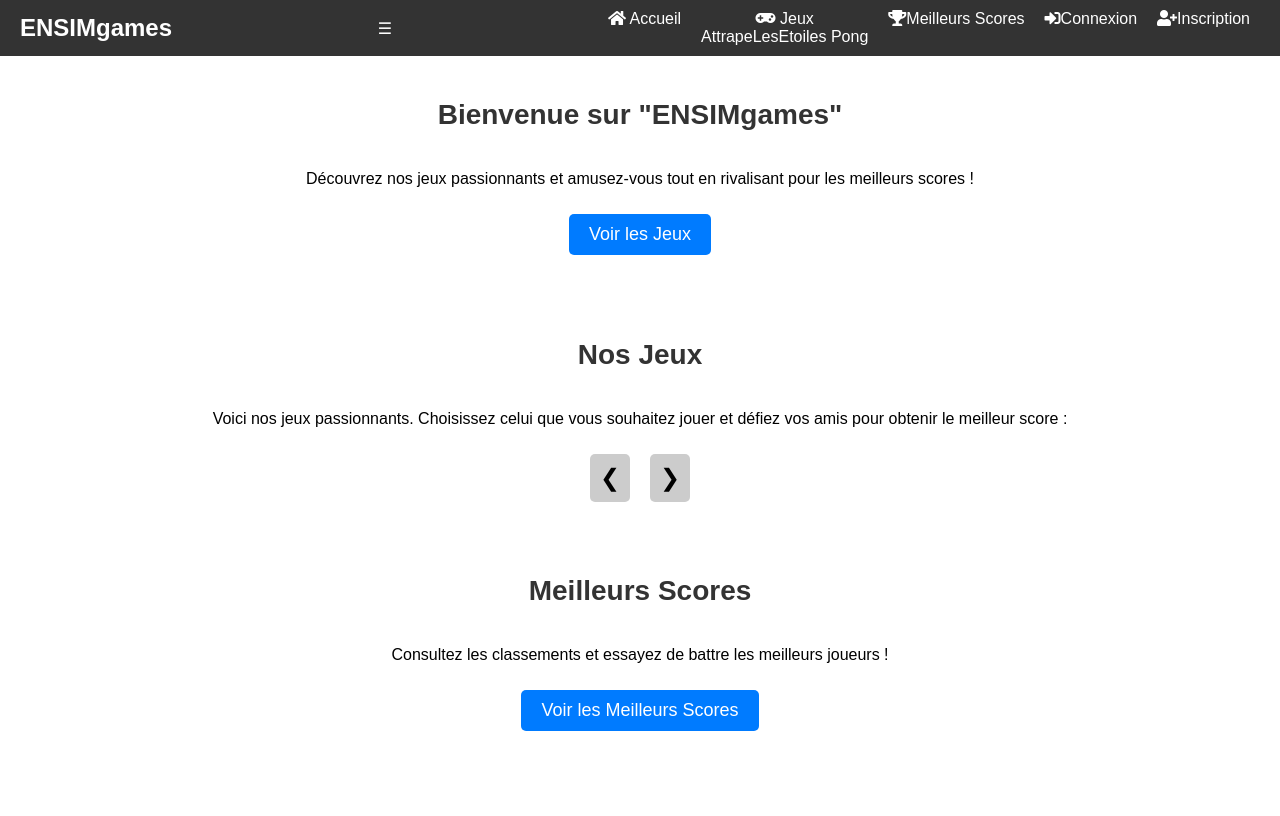
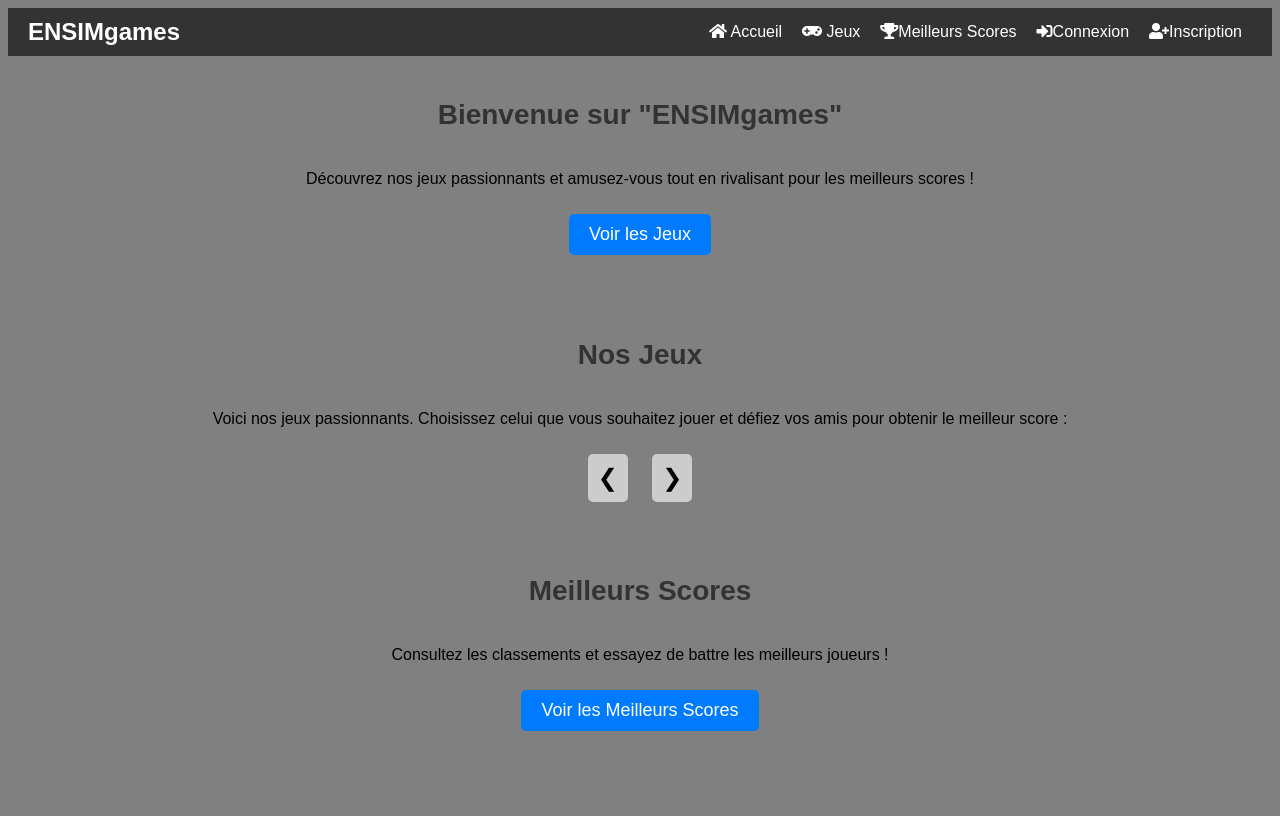
Before and after one commit to dylanmarty/ProgramationWeb, a PHP site: page / in a window 1280 px wide. Before the commit the page ends 731 px from the top, so only its background shows below. Run offline with PHP 8.4, Linux system fonts and the light colour scheme.

Commit message:
Correction problemes

```diff
--- a/AttrapeLesEtoiles.php
+++ b/AttrapeLesEtoiles.php
@@ -25,8 +25,8 @@
     die("Échec de connexion à la base de données : " . $conn->connect_error);
   }
         $req = $conn->prepare("SELECT AttrapeEtoile FROM MeilleursScore");
-        $req->execute();
-        $req->store_result();
+   //     $req->execute();
+   //     $req->store_result();
   ?>
 
   <script>
--- a/BarreNavigation.php
+++ b/BarreNavigation.php
@@ -1,5 +1,4 @@
 <?php
-// Vérifiez si la session est déjà démarrée
 if (session_status() == PHP_SESSION_NONE) {
   session_start();
 }
@@ -12,7 +11,7 @@
 <head>
   <meta charset="UTF-8">
   <meta name="viewport" content="width=device-width, initial-scale=1.0">
-  <link href="css/style.css" rel="stylesheet">
+  <link href="css/BarreNavigation.css" rel="stylesheet">
   <link rel="stylesheet" href="https://cdnjs.cloudflare.com/ajax/libs/font-awesome/5.15.4/css/all.min.css">
   <title>ENSIMgames</title>
 </head>
@@ -21,19 +20,22 @@
   <!-- Menu de navigation -->
   <header class="navbar">
     <h1>ENSIMgames</h1>
-    <div class="menu-icon" onclick="toggleMenu()">&#9776;</div>
     <ul class="nav-links">
       <li><a href="index.php"><i class="fas fa-home"></i> Accueil</a></li>
       <!-- Menu déroulant pour les jeux -->
-      <li class="dropdown">
-        <a href="#" class="dropbtn"><i class="fas fa-gamepad"></i> Jeux</a>
-        <div class="dropdown-content">
-          <a href="AttrapeLesEtoiles.php">AttrapeLesEtoiles</a>
-          <a href="Pong.php">Pong</a>
+      <li>
+        <div class="dropdown">
+          <a class="dropbtn"><i class="fas fa-gamepad"></i> Jeux</a>
+          <div class="dropdown-content">
+            <a href="AttrapeLesEtoiles.php">AttrapeLesEtoiles</a>
+            <a href="Pong.php">Pong</a>
+            <a href="Memoire_Carte.php">Mémory</a>
+          </div>
+        </div>
       </li>
-      </div>
+
       </li>
-      <li><a href="Meilleur_score.php"><i class="fas fa-trophy"></i>Meilleurs Scores</a></li>
+      <li><a href="Meilleur_Score.php"><i class="fas fa-trophy"></i>Meilleurs Scores</a></li>
 
       <?php if (isset($_SESSION['Nom']) && isset($_SESSION['Prenom'])): ?>
         <!-- Si l'utilisateur est connecté -->
--- a/BaseDeDonnesSQLExportation/Uilitsateurs.sql
+++ b/BaseDeDonnesSQLExportation/Uilitsateurs.sql
@@ -32,6 +32,7 @@
   `ID` int(11) NOT NULL,
   `AttrapeEtoile` int(11) NOT NULL DEFAULT 0,
   `Pong` int(11) NOT NULL
+  `Memory` int(11) NOT NULL
 ) ENGINE=InnoDB DEFAULT CHARSET=latin1;
 
 -- --------------------------------------------------------
--- /dev/null
+++ b/CSS/BarreNavigation.css
@@ -0,0 +1,80 @@
+/* Style pour le menu déroulant */
+.dropdown-content {
+    display: none; /* Par défaut, la liste est cachée */
+    position: absolute;
+    min-width: 160px;
+    z-index: 1;
+  }
+
+  .dropdown:hover .dropdown-content {
+    display: block; /* Affiche la liste au survol */
+  }
+
+  /* Style du bouton */
+  #dropbtn {
+    padding: 10px 20px;
+    font-size: 16px;
+    border: none;
+    cursor: pointer;
+  }
+
+  /* Styles pour les petits écrans */
+@media (max-width: 768px) {
+    .navbar {
+      flex-direction: column;
+      align-items: flex-start;
+    }
+
+    .nav-links {
+      flex-direction: column;
+      width: 100%;
+      display: none;
+    }
+
+    .nav-links.active {
+      display: flex;
+    }
+
+    .nav-links li {
+      margin: 10px 0;
+    }
+
+    .menu-icon {
+      display: block;
+    }
+  }
+
+  .navbar {
+  display: flex;
+  justify-content: space-between;
+  align-items: center;
+  background-color: #333;
+  padding: 10px 20px;
+  color: white;
+}
+
+.navbar h1 {
+  margin: 0;
+  font-size: 24px;
+}
+
+.nav-links {
+  display: flex;
+  list-style: none;
+  margin: 0;
+  padding: 0;
+}
+
+.nav-links li {
+  margin: 0 10px;
+}
+
+.nav-links a {
+  color: white;
+  text-decoration: none;
+  font-size: 16px;
+}
+
+.nav-links a:hover {
+  text-decoration: underline;
+}
--- a/CSS/style.css
+++ b/CSS/style.css
@@ -1,75 +1,12 @@
 body {
   font-family: Arial, sans-serif;
   text-align: center;
-  margin: 0;
-  padding: 0;
+  background-color: gray;
   flex-direction: column;
   align-items: center;
   justify-content: center;
   min-height: 100vh;
 }
-
-.navbar {
-  display: flex;
-  justify-content: space-between;
-  align-items: center;
-  background-color: #333;
-  padding: 10px 20px;
-  color: white;
-}
-
-.navbar h1 {
-  margin: 0;
-  font-size: 24px;
-}
-
-.nav-links {
-  display: flex;
-  list-style: none;
-  margin: 0;
-  padding: 0;
-}
-
-.nav-links li {
-  margin: 0 10px;
-}
-
-.nav-links a {
-  color: white;
-  text-decoration: none;
-  font-size: 16px;
-}
-
-.nav-links a:hover {
-  text-decoration: underline;
-}
-
-/* Styles pour les petits écrans */
-@media (max-width: 768px) {
-  .navbar {
-    flex-direction: column;
-    align-items: flex-start;
-  }
-
-  .nav-links {
-    flex-direction: column;
-    width: 100%;
-    display: none;
-  }
-
-  .nav-links.active {
-    display: flex;
-  }
-
-  .nav-links li {
-    margin: 10px 0;
-  }
-
-  .menu-icon {
-    display: block;
-  }
-}
-
 
 .section {
 
@@ -111,19 +48,13 @@
   background-color: #0056b3;
 }
 
-/* Style pour le menu déroulant */
-.dropdown {
-  position: relative;
-  display: inline-block;
-}
-
 #carousel {
-  display: flex;
+  display: relative;
   align-items: center;
 }
 
 #carousel-content {
-  display: flex;
+  display: relative;
   overflow: hidden;
   width: 300px;
   height: 400px;
--- a/Memoire_Carte.php
+++ b/Memoire_Carte.php
@@ -5,7 +5,10 @@
     <meta charset="UTF-8">
     <meta name="viewport" content="width=device-width, initial-scale=1.0">
     <title>Memory Game</title>
-    <link rel="stylesheet" href="css/Memoire_carte.css">
+    <link rel="stylesheet" href="css/Memoire_Carte.css">
+    <?php
+     include 'BarreNavigation.php';  // Inclure la barre de navigation
+    ?>
 </head>
 
 <body>
--- a/index.php
+++ b/index.php
@@ -1,14 +1,10 @@
-<?php
-session_start();
-?>
-
 <!DOCTYPE html>
 <html lang="fr">
 
 <head>
   <meta charset="UTF-8">
   <meta name="viewport" content="width=device-width, initial-scale=1.0">
-  <link href="css/style.css" rel="stylesheet">
+  <link href="css/Style.css" rel="stylesheet">
   <title>ENSIMgames</title>
 </head>
 
@@ -44,9 +40,12 @@
     <h3>Memoire carte</h3>
     <img src="img/AttrapeEtoiles.png" alt="Image du jeu Attrape Etoiles">
     <p>Dans ce jeu, vous devez trouver toutes les paires de cartes identiques en les retournant deux par deux.</p>
-    <a href="Memoire_Carte.php" class="btn">Jouer à Memoire carte</a>-->
+    <a href="Memoire_Carte.php" class="btn">Jouer à Memoire carte</a>
+    -->
 
-    <div id="carousel" class="responsive"> <button id="prev" onclick="prevSlide()">&#10094;</button>
+    <div id="carousel" class="responsive">
+      <button id="prev" onclick="prevSlide()">&#10094;</button>
+      <button id="next" onclick="nextSlide()">&#10095;</button>
       <div id="carousel-content responsive">
         <div class="carousel-item responsive">
           <h3>Attrape les Étoiles</h3> <img src="img/AttrapeEtoiles.png" alt="Image du jeu Attrape Etoiles" class="img">
@@ -60,7 +59,7 @@
           <h3>Memoire carte</h3> <img src="img/memorycard.png" alt="Image du jeu Memory card" class="img">
           <p>Dans ce jeu, vous devez trouver toutes les paires de cartes identiques en les retournant deux par deux.</p> <a href="Memoire_Carte.php" class="btn">Jouer à Memoire carte</a>
         </div>
-      </div> <button id="next" onclick="nextSlide()">&#10095;</button>
+      </div>
     </div>
     <script type="text/javascript" src="js/caroussel.js"></script>
 
@@ -70,7 +69,7 @@
   <section id="scores" class="section">
     <h2>Meilleurs Scores</h2>
     <p>Consultez les classements et essayez de battre les meilleurs joueurs !</p>
-    <a href="Meilleur_score.php" class="btn">Voir les Meilleurs Scores</a>
+    <a href="Meilleur_Score.php" class="btn">Voir les Meilleurs Scores</a>
   </section>
 </body>
 
```
Also changed, not shown: CSS/Meilleur_Score.css (renamed from CSS/Meilleure_score.css, +5 -5 lines), CSS/Memoire_carte.css (+4 -5 lines), Meilleur_score.php (+9 -6 lines).
